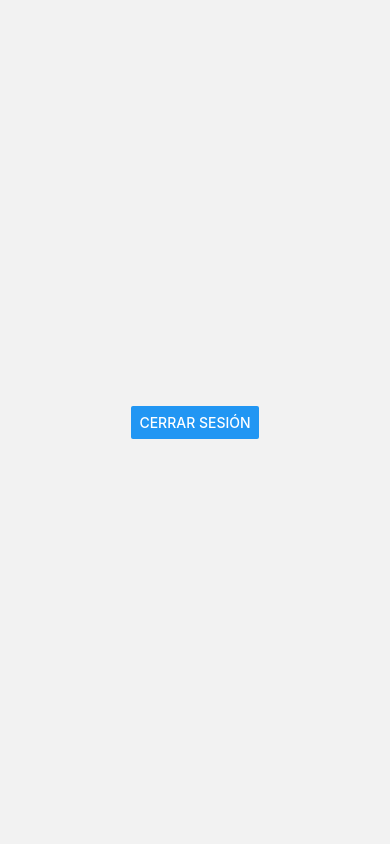
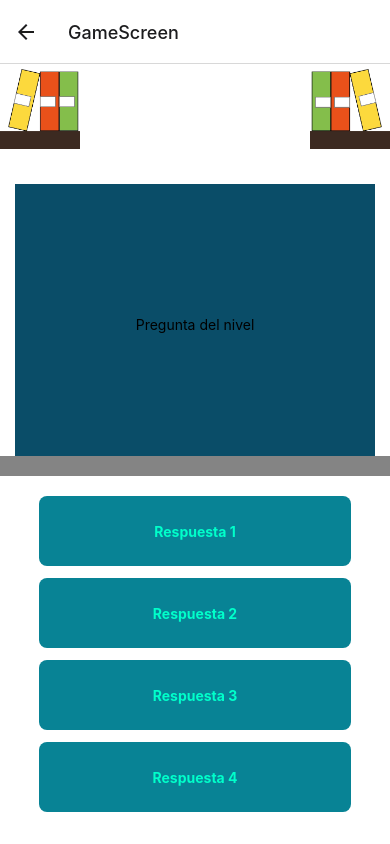
Before and after one commit to Menendez2004/Arithmo_app, a React Native app: screen /GameScreen in a window 390 px wide. Before the commit this address had no page. Built offline with nearby package versions, Linux system fonts and the light colour scheme.

Commit message:
creación de la pantalla de los niveles

```diff
--- a/App.tsx
+++ b/App.tsx
@@ -10,6 +10,7 @@ import { MediumScreen } from './app/views/Dificults/MediumScreen';
 import { ExpertScreen } from './app/views/Dificults/ExpertScreen';
 import { HomepageScream } from './app/views/index/HomepageScream';
 import { InfoProfileScreen } from './app/views/profile/infoProfile';
+import { GameScreen } from './app/views/game/GameScreen';
 
 export type RootStackParamList ={
   //principals screens
@@ -23,6 +24,7 @@ export type RootStackParamList ={
   MediumScreen: undefined,
   ExpertScreen: undefined,
   HomepageScream: undefined,
+  GameScreen: undefined,
 };
 
 const Stack= createNativeStackNavigator<RootStackParamList>();
@@ -92,6 +94,13 @@ const App = () =>{
           headerShown: true,
           title: "Homepage"
         }}/>
+         <Stack.Screen
+        name='GameScreen'
+        component={GameScreen}
+        options={{
+          headerShown: true,
+          title: "GameScreen"
+        }}/>
       </Stack.Navigator>
     </NavigationContainer>
   )
--- /dev/null
+++ b/app/styles/GameStyle.tsx
@@ -0,0 +1,67 @@
+import { StyleSheet } from 'react-native';
+
+const GameStyle = StyleSheet.create({
+    container: {
+        flex: 1,
+        backgroundColor: 'white',
+        flexDirection: "column",
+    },
+
+    row: {
+        flexDirection: 'row',
+        alignItems: 'center',
+        marginTop: 5
+    },
+
+    image1: {
+        width: 80,
+        height: 80,
+    },
+
+    image2: {
+        width: 80,
+        height: 80,
+        right: 0,
+        position: 'absolute',
+        alignSelf: 'flex-end'
+    },
+
+    container_2: {
+        backgroundColor: '#0A4D68',
+        marginTop: 35,
+        width: 360,
+        height: 280,
+        alignItems: 'center',
+        justifyContent: 'center',
+    },
+
+    rectangulo: {
+        width: 390,
+        height: 20,
+        backgroundColor: '#848484',
+        marginTop: -8
+    },
+
+    container_3:{
+        flex:1,
+        alignItems: 'center',
+        justifyContent: 'center'
+    },
+
+    answer:{
+        backgroundColor: '#088395',
+        width: '80%',
+        height: 70,
+        justifyContent: 'center',
+        borderRadius: 8,
+        marginBottom:12
+    },
+
+    answer_text:{
+        textAlign: 'center',
+        color: '#00FFCA',
+        fontWeight: 'bold'
+    }
+})
+
+export default GameStyle;
--- a/app/styles/Styles.tsx
+++ b/app/styles/Styles.tsx
@@ -15,14 +15,11 @@ const styles = StyleSheet.create({
         borderTopLeftRadius: 45,
         borderTopRightRadius: 45,
         padding: 35,
-
     },
     formText: {
         fontWeight: 'bold',
         marginTop: 15,
         fontSize: 20,
-
-
     },
     burbu: {
         marginLeft: 225,
@@ -33,7 +30,8 @@ const styles = StyleSheet.create({
         width: 172,
         height: 100,
         margin: 55,
-        marginLeft: -75
+        marginLeft: -75,
+        marginTop: 120
     },
     texImputForm: {
         flex: 1,
@@ -73,7 +71,8 @@ const styles = StyleSheet.create({
     },
     logoContainer: {
         alignSelf: 'center',
-        margin: 48
+        margin: 48,
+        marginTop:120
     },
     logoImage: {
 
--- a/app/views/Dificults/DificultScreen.tsx
+++ b/app/views/Dificults/DificultScreen.tsx
@@ -32,7 +32,7 @@ export const DificultScreen = () => {
                 <View style={DificultStyle.container_3}>
 
                     <View style={DificultStyle.dificult} >
-                        <Text style={DificultStyle.dificult_text} onPress={() => navigation.navigate('HomepageScream')}>Fácil</Text>
+                        <Text style={DificultStyle.dificult_text} onPress={() => navigation.navigate('FacilScreen')}>Fácil</Text>
                     </View>
 
                     <View style={DificultStyle.dificult} >
--- a/app/views/Dificults/FacilScreen.tsx
+++ b/app/views/Dificults/FacilScreen.tsx
@@ -1,9 +1,15 @@
 import React from 'react'
 import { Text, View, Image, TextInput, TouchableOpacity } from 'react-native';
+import { StackNavigationProp } from '@react-navigation/stack'
+import { useNavigation } from '@react-navigation/native';
+import { RootStackParamList } from '../../../App';
 import LevelStyle from '../../styles/LevelStyle';
 
 
 export const FacilScreen = () => {
+
+    const navigation = useNavigation<StackNavigationProp<RootStackParamList>>();
+
     return (
         <View style={LevelStyle.container}>
 
@@ -21,7 +27,7 @@ export const FacilScreen = () => {
                     <View >
                         <View style={LevelStyle.container_4}>
                             <View style={LevelStyle.level}>
-                                <Text style={LevelStyle.level_text}>1</Text>
+                                <Text style={LevelStyle.level_text} onPress={() => navigation.navigate('GameScreen')} >1</Text>
                             </View>
                             <Text style={LevelStyle.text_2}>Completado</Text>
                         </View>
--- /dev/null
+++ b/app/views/game/GameScreen.tsx
@@ -0,0 +1,45 @@
+import React from 'react'
+import {Text,View,Image,TextInput,ToastAndroid,TouchableOpacity, ScrollView} from "react-native";
+import GameStyle from '../../styles/GameStyle';
+
+export const GameScreen = () => {
+  return (
+    <View style={GameStyle.container}>
+
+        <View style={GameStyle.row}>
+            <Image style={GameStyle.image1} source={require('../../imgs/libro-2.png')} />
+
+            <Image style={GameStyle.image2} source={require('../../imgs/libro-1.png')} />
+        </View>
+
+        <View style={{alignItems:'center'}}>
+            <View style={GameStyle.container_2}>
+                <Text>Pregunta del nivel</Text>
+            </View>
+            <View style={GameStyle.rectangulo} ></View>
+
+        </View>
+
+        <View style={GameStyle.container_3}>
+
+          <View style={GameStyle.answer}>
+            <Text style={GameStyle.answer_text}>Respuesta 1</Text>
+          </View>
+
+          <View style={GameStyle.answer}>
+            <Text style={GameStyle.answer_text}>Respuesta 2</Text>
+          </View>
+
+          <View style={GameStyle.answer}>
+            <Text style={GameStyle.answer_text}>Respuesta 3</Text>
+          </View>
+
+          <View style={GameStyle.answer}>
+            <Text style={GameStyle.answer_text}>Respuesta 4</Text>
+          </View>
+
+        </View>
+
+    </View>
+  )
+}
```
Also changed, not shown: app/imgs/libro-1.png (added), app/imgs/libro-2.png (added).
